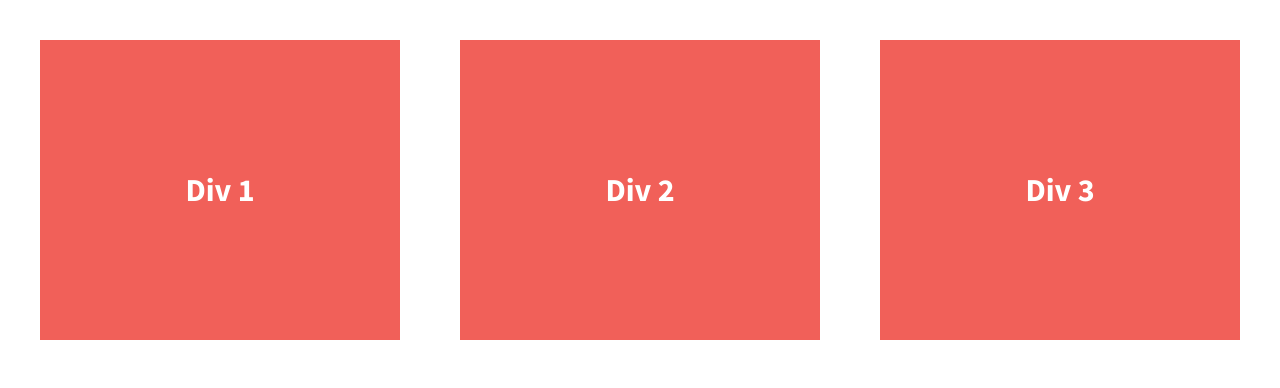
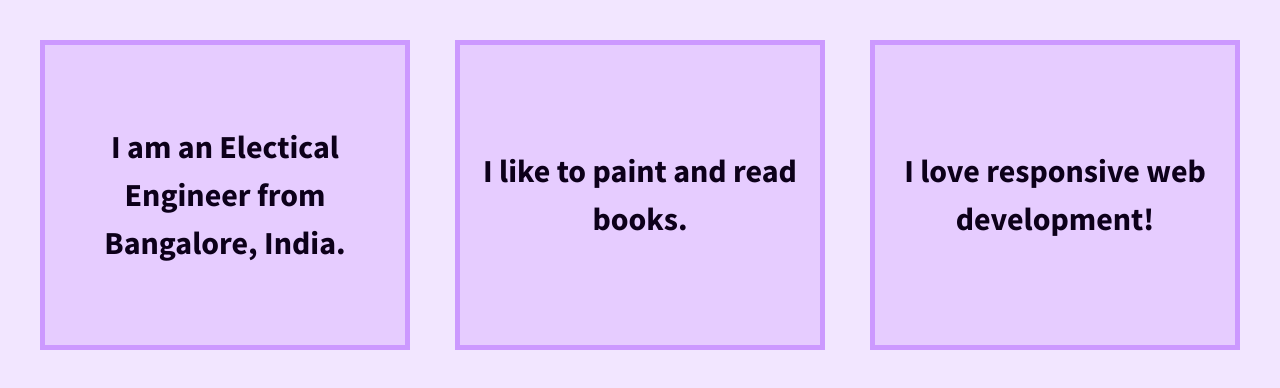
Before and after one commit to RamyaKasara/07.01-206-divs-flexbox-starter, a plain HTML site: page index.html in a window 1280 px wide. Drawn offline with nearby package versions, Linux system fonts and the light colour scheme.

Commit message:
Added own content

```diff
--- a/css/main.css
+++ b/css/main.css
@@ -97,7 +97,7 @@ textarea {
 
 
 html {
-  background-color: #fff;
+  background-color: #f2e6ff;
   height: 100%;
 }
 
@@ -117,16 +117,23 @@ body {
 
 .div-1, .div-2, .div-3 {
   /*give the divs a width of 30%, add display:flex, set justify-content and align-items to center*/
-  color: #fff;
+  color: #0d001a;
   line-height: 1.5em;
   font-size: 1.6em;
-  background-color: #f16059;
+  background-color:   #e6ccff;
   height: 300px;
   width: 30%;
   display: flex;
   justify-content: center;
   align-items: center;
+  border:  #cc99ff solid;
+  border-width: 5px;
 }
+
+.wrapper p{
+    text-align: center;
+}
+
 
 
 
--- a/index.html
+++ b/index.html
@@ -23,13 +23,13 @@
 
         <section class="wrapper">
             <div class="div-1">
-                Div 1
+                <p>I am an Electical Engineer from Bangalore, India.</p>
             </div>
             <div class="div-2">
-                Div 2
+                <p>I like to paint and read books.</p>
             </div>
             <div class="div-3">
-                Div 3
+                <p>I love responsive web development!</p>
             </div>
         </section>
 
```
